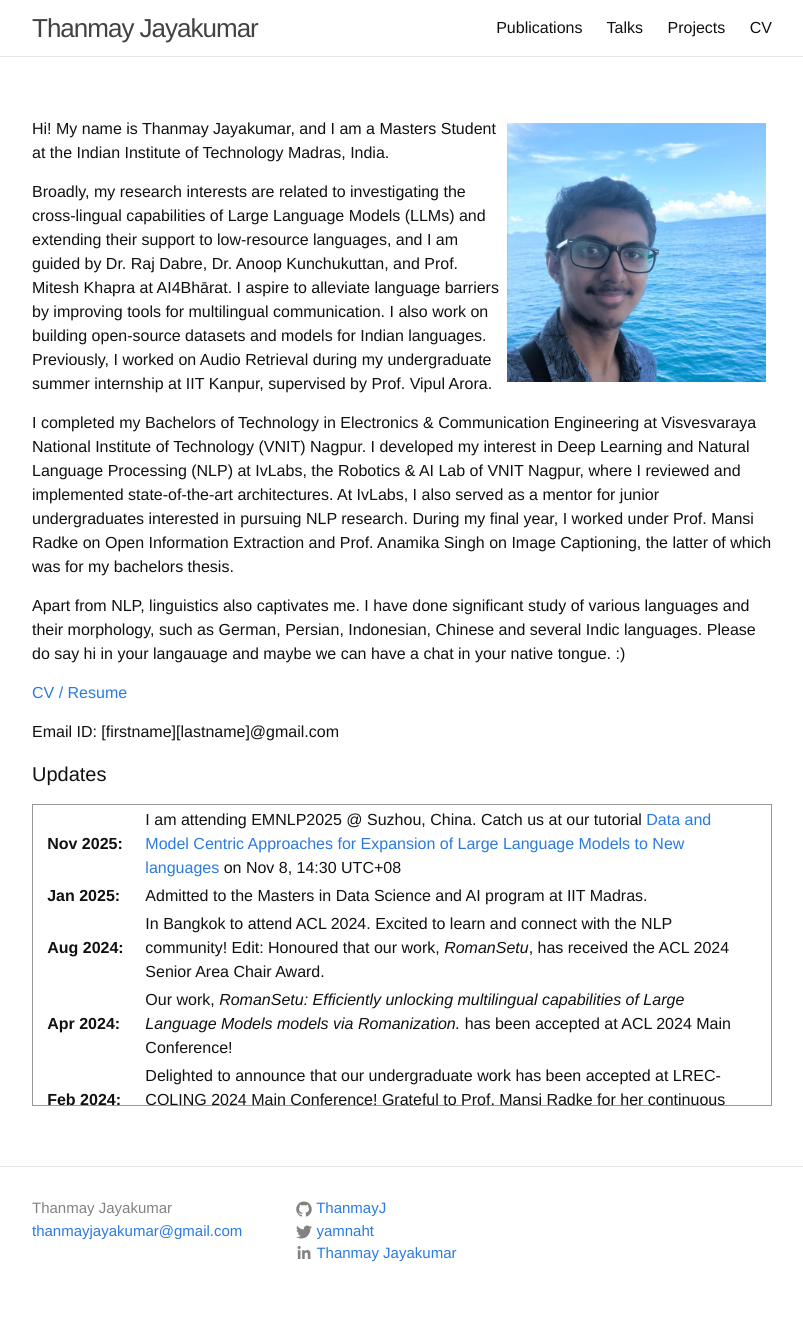
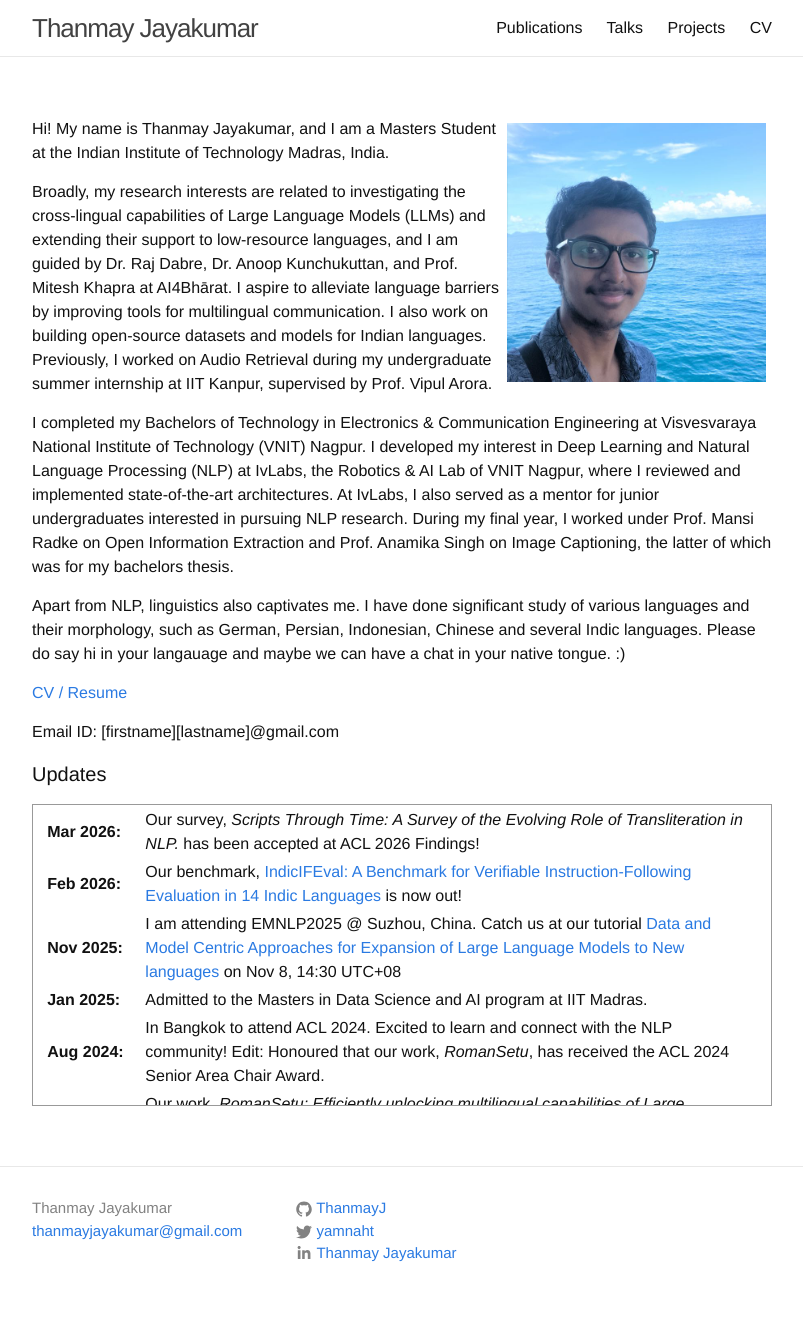
Before and after one commit to ThanmayJ/ThanmayJ.github.io, a Jekyll site: the page built from index.md, in a window 1280 px wide. Shown: the whole page, without its empty margins (238-1041 px from the left). Built offline with Jekyll 4.4.1, drawn with Linux system fonts in a browser that asks for light colours.

Commit message:
update CV

```diff
--- a/index.md
+++ b/index.md
@@ -23,6 +23,8 @@ Email ID: \[firstname\]\[lastname\]@gmail.com
 <table>
 <col width="100px">
 <col width="650px">
+  <tr><td><b>Mar 2026:</b></td><td>Our survey, <i>Scripts Through Time: A Survey of the Evolving Role of Transliteration in NLP.</i> has been accepted at ACL 2026 Findings!</td></tr>
+  <tr><td><b>Feb 2026:</b></td><td>Our benchmark, <a href="https://arxiv.org/abs/2602.22125">IndicIFEval: A Benchmark for Verifiable Instruction-Following Evaluation in 14 Indic Languages</a> is now out!</td></tr>
   <tr><td><b>Nov 2025:</b></td><td>I am attending EMNLP2025 @ Suzhou, China. Catch us at our tutorial <a href="https://ai4bharat.github.io/multilingual-llm-expand-emnlp-2025/">Data and Model Centric Approaches for Expansion of Large Language Models to New languages</a> on Nov 8, 14:30 UTC+08</td></tr>
   <tr><td><b>Jan 2025:</b></td><td>Admitted to the Masters in Data Science and AI program at IIT Madras.</td></tr>
   <tr><td><b>Aug 2024:</b></td><td>In Bangkok to attend ACL 2024. Excited to learn and connect with the NLP community! Edit: Honoured that our work, <i>RomanSetu</i>, has received the ACL 2024 Senior Area Chair Award.</td></tr>
```
Also changed, not shown: 1 other file.
